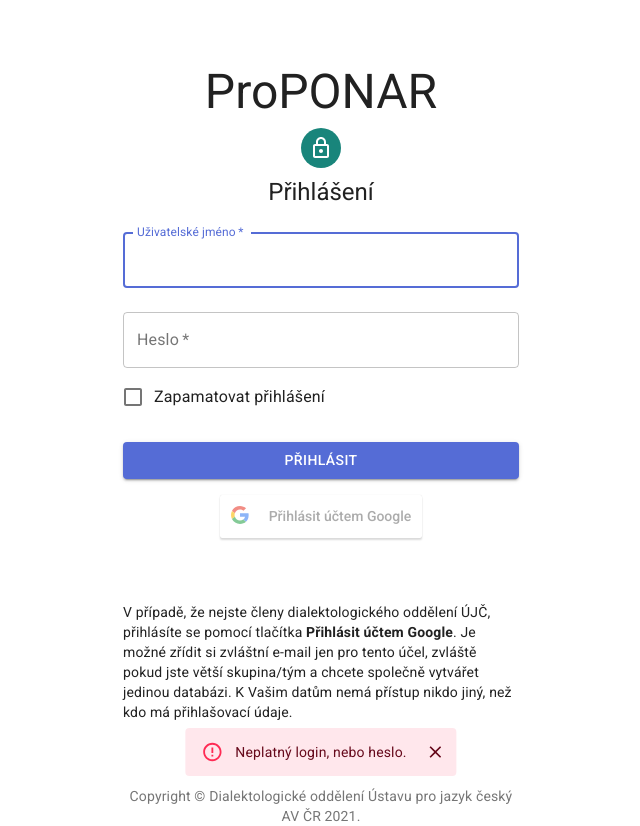
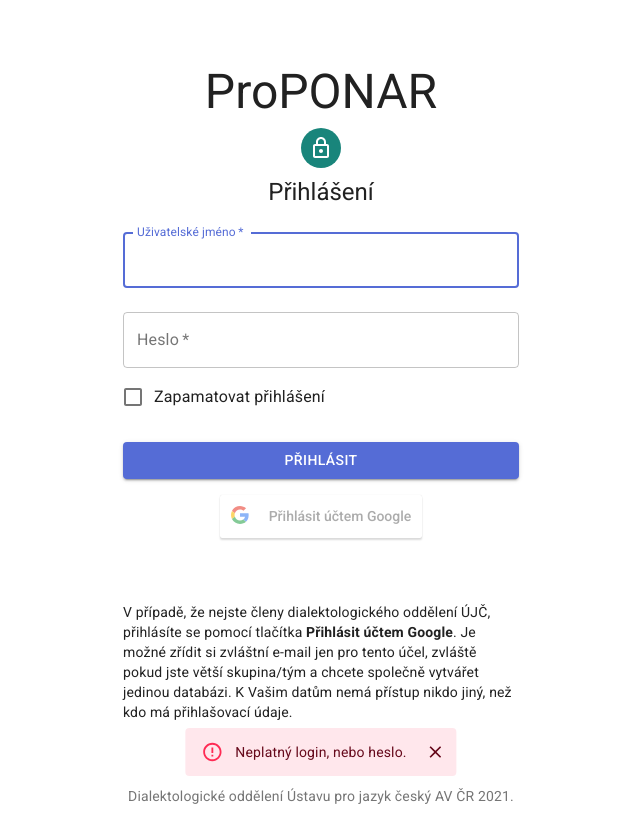
Before and after one commit to proponar/dida-entry, a React (Create React App) app: page / in a window 1280 px wide. Shown: the whole page, without its empty margins (319-959 px from the left). Built offline with nearby package versions, Linux system fonts and the light colour scheme.

Commit message:
Remove copyright symbol.

```diff
--- a/src/SignIn.js
+++ b/src/SignIn.js
@@ -24,7 +24,6 @@ import { GoogleLogin } from 'react-google-login';
 
 const Copyright = () =>
   <Typography variant="body2" color="textSecondary" align="center">
-    {'Copyright © '}
     <Link color="inherit" href="https://cja.ujc.cas.cz/">
       Dialektologické oddělení Ústavu pro jazyk český AV ČR
     </Link>{' '}
```
